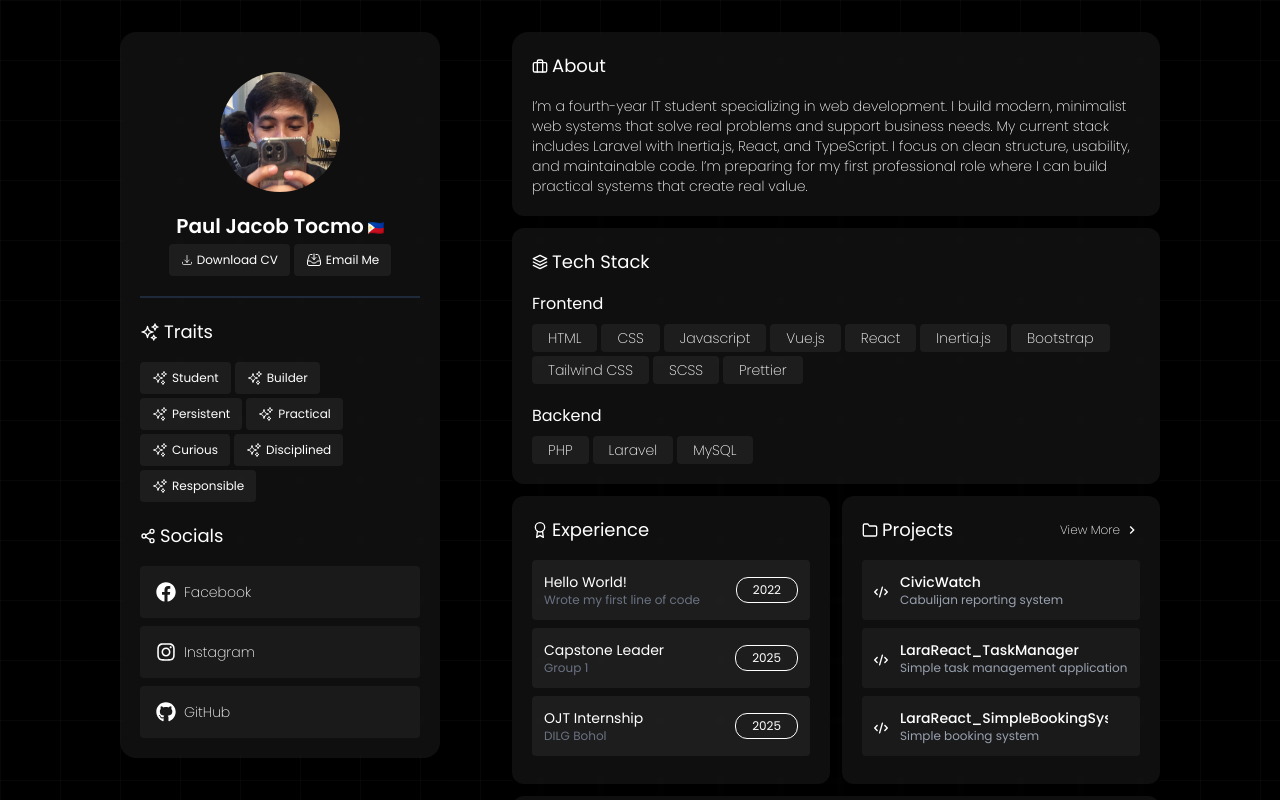
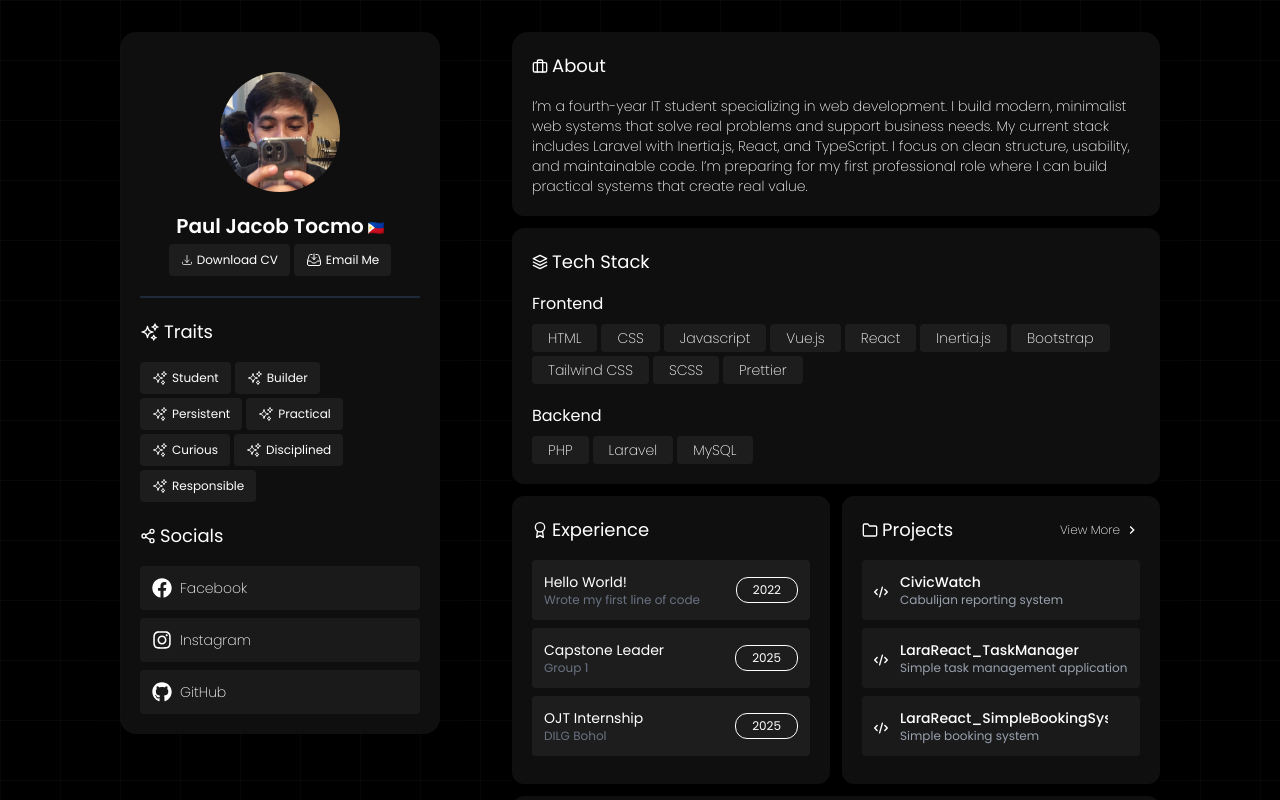
Before and after one commit to Jacodesit/JacobsPortfolio, a React (Vite) app: page /home in a window 1280 px wide. Shown: the top 800 px of the page. Built offline with nearby package versions, Linux system fonts and the light colour scheme.

Commit message:
Initial Commit

```diff
--- a/src/components/socials.tsx
+++ b/src/components/socials.tsx
@@ -13,7 +13,7 @@ export default function Socials() {
         <aside>
             <ul className="flex flex-col gap-2">
                 {socials.map(social => (
-                    <li key={social.name} className="flex items-center gap-2 bg-[#1a1a1a] p-4 rounded transition-all duration-500 hover:scale-105 hover:cursor-pointer">
+                    <li key={social.name} className="flex items-center gap-2 bg-[#1a1a1a] p-2 md:p-3 rounded transition-all duration-500 hover:scale-105 hover:cursor-pointer">
                         <a href={social.url} target="_blank" rel="noopener noreferrer" className="flex items-center gap-2">
                             {social.icon}
                             <span className="text-sm font-extralight">{social.name}</span>
--- a/src/index.css
+++ b/src/index.css
@@ -8,7 +8,7 @@
   background: rgba(255, 255, 255, 0.06);
   border-radius: 16px;
   box-shadow: 0 4px 30px rgba(0, 0, 0, 0.1);
-  backdrop-filter: blur(4.3px);
+  backdrop-filter: blur(8px);
   -webkit-backdrop-filter: blur(4.3px);
   border: none;
 }
@@ -16,7 +16,7 @@
 .right-container {
   border-radius: 16px;
   box-shadow: 0 4px 30px rgba(0, 0, 0, 0.1);
-  backdrop-filter: blur(4.3px);
+  backdrop-filter: blur(8px);
   -webkit-backdrop-filter: blur(4.3px);
   border: none;
 }
```
